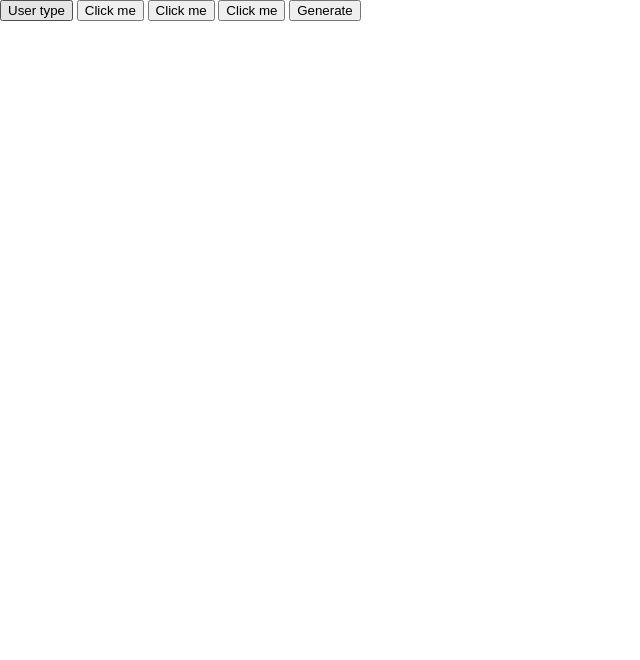
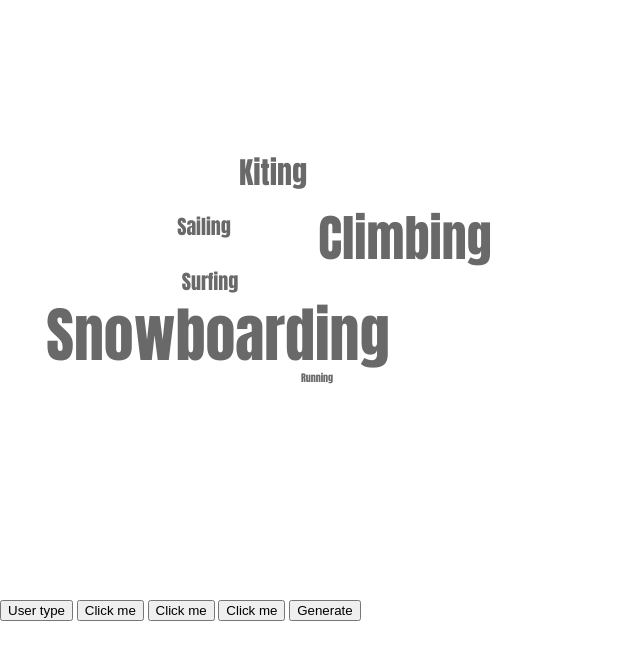
Before and after one commit to SvenCelin/VisualAnalytics, a plain HTML site: page index.html in a window 1280 px wide. Shown: the whole page, without its empty margins (0-640 px from the left). Drawn offline with nearby package versions, Linux system fonts and the light colour scheme.

Commit message:
Fun stuff in making

```diff
--- /dev/null
+++ b/SG-TagCloud/tagCloudScript.js
@@ -0,0 +1,52 @@
+
+// List of words
+var myWords = [{word: "Running", size: "10"},
+    {word: "Surfing", size: "20"},
+    {word: "Climbing", size: "50"},
+    {word: "Kiting", size: "30"},
+    {word: "Sailing", size: "20"},
+    {word: "Snowboarding", size: "60"} ]
+
+// set the dimensions and margins of the graph
+var margin = {top: 10, right: 10, bottom: 10, left: 10},
+    width = 450 - margin.left - margin.right,
+    height = 450 - margin.top - margin.bottom;
+
+// append the svg object to the body of the page
+var svg = d3.select("#my_dataviz").append("svg")
+    .attr("width", width + margin.left + margin.right)
+    .attr("height", height + margin.top + margin.bottom)
+    .append("g")
+    .attr("transform",
+        "translate(" + margin.left + "," + margin.top + ")");
+
+// Constructs a new cloud layout instance. It run an algorithm to find the position of words that suits your requirements
+// Wordcloud features that are different from one word to the other must be here
+var layout = d3.layout.cloud()
+    .size([width, height])
+    .words(myWords.map(function(d) { return {text: d.word, size:d.size}; }))
+    .padding(10)        //space between words
+    //.rotate(function() { return ~~(Math.random() * 2) * 90; })
+    .rotate(0)
+    .fontSize(function(d) { return d.size; })      // font size of words
+    .on("end", draw);
+layout.start();
+
+// This function takes the output of 'layout' above and draw the words
+// Wordcloud features that are THE SAME from one word to the other can be here
+function draw(words) {
+    svg
+        .append("g")
+        .attr("transform", "translate(" + layout.size()[0] / 2 + "," + layout.size()[1] / 2 + ")")
+        .selectAll("text")
+        .data(words)
+        .enter().append("text")
+        .style("font-size", function(d) { return d.size; })
+        .style("fill", "#69b3a2")
+        .attr("text-anchor", "middle")
+        .style("font-family", "Impact")
+        .attr("transform", function(d) {
+            return "translate(" + [d.x, d.y] + ")rotate(" + d.rotate + ")";
+        })
+        .text(function(d) { return d.text; });
+}
--- a/index.html
+++ b/index.html
@@ -11,14 +11,82 @@
 
     <link rel="stylesheet" href="css/styles.css?v=1.0">
 
+    <!-- Load d3.js -->
+    <script src="https://d3js.org/d3.v4.js"></script>
+
+    <!-- Load d3-cloud -->
+    <!--<script src="https://cdn.jsdelivr.net/gh/holtzy/D3-graph-gallery@master/LIB/d3.layout.cloud.js"></script> -->
+    <script type="text/javascript" src="SG-TagCloud/actualTagCloud.js"></script>
+    <script type="text/javascript" src="SG-TagCloud/tagCloudScript.js"></script>
+
 </head>
 
 <body>
     <script src="js/frontend.js"></script>
     <!-- include your tag cloud script here or move frontend into your function -->
 
-    <!-- div for TAG CLOUD-->
-    <div id="my_dataviz"></div>
+    <!-- div for TAG CLOUD-->               <!-- change parent values of the div in css -->
+    <div id="my_dataviz" style="width: 600px;height: 600px;"></div>
+    <script>
+        // variables that could be changed in style
+        var color = "#696969";
+        var rotation = 0;
+        var font = "Impact";
+
+        // List of words
+        var myWords = [{word: "Running", size: "10"},
+            {word: "Surfing", size: "20"},
+            {word: "Climbing", size: "50"},
+            {word: "Kiting", size: "30"},
+            {word: "Sailing", size: "20"},
+            {word: "Snowboarding", size: "60"} ]
+
+        // set the dimensions and margins of the graph
+        var clientWidth = document.getElementById('my_dataviz').clientWidth;
+        var clientHeight = document.getElementById('my_dataviz').clientHeight;
+        var margin = {top: 10, right: 10, bottom: 10, left: 10},
+            width = clientWidth - margin.left - margin.right,
+            height = clientHeight - margin.top - margin.bottom;
+
+
+        // append the svg object to the body of the page
+        var svg = d3.select("#my_dataviz").append("svg")
+            .attr("width", width + margin.left + margin.right)
+            .attr("height", height + margin.top + margin.bottom)
+            .append("g")
+            .attr("transform",
+                "translate(" + margin.left + "," + margin.top + ")");
+
+        // Constructs a new cloud layout instance. It run an algorithm to find the position of words that suits your requirements
+        // Wordcloud features that are different from one word to the other must be here
+        var layout = d3.layout.cloud()
+            .size([width, height])
+            .words(myWords.map(function(d) { return {text: d.word, size:d.size}; }))
+            .padding(10)        //space between words
+            //.rotate(function() { return ~~(Math.random() * 2) * 90; })
+            .rotate(rotation)
+            .fontSize(function(d) { return d.size; })      // font size of words
+            .on("end", draw);
+        layout.start();
+
+        // This function takes the output of 'layout' above and draw the words
+        // Wordcloud features that are THE SAME from one word to the other can be here
+        function draw(words) {
+            svg
+                .append("g")
+                .attr("transform", "translate(" + layout.size()[0] / 2 + "," + layout.size()[1] / 2 + ")")
+                .selectAll("text")
+                .data(words)
+                .enter().append("text")
+                .style("font-size", function(d) { return d.size; })
+                .style("fill", color)
+                .attr("text-anchor", "middle")
+                .style("font-family", font)
+                .attr("transform", function(d) {
+                    return "translate(" + [d.x, d.y] + ")rotate(" + d.rotate + ")";
+                })
+                .text(function(d) { return d.text; });
+        }</script>
 
     <!-- ToDo: move buttons to be next to each other-->
     <div id="controls">
```
